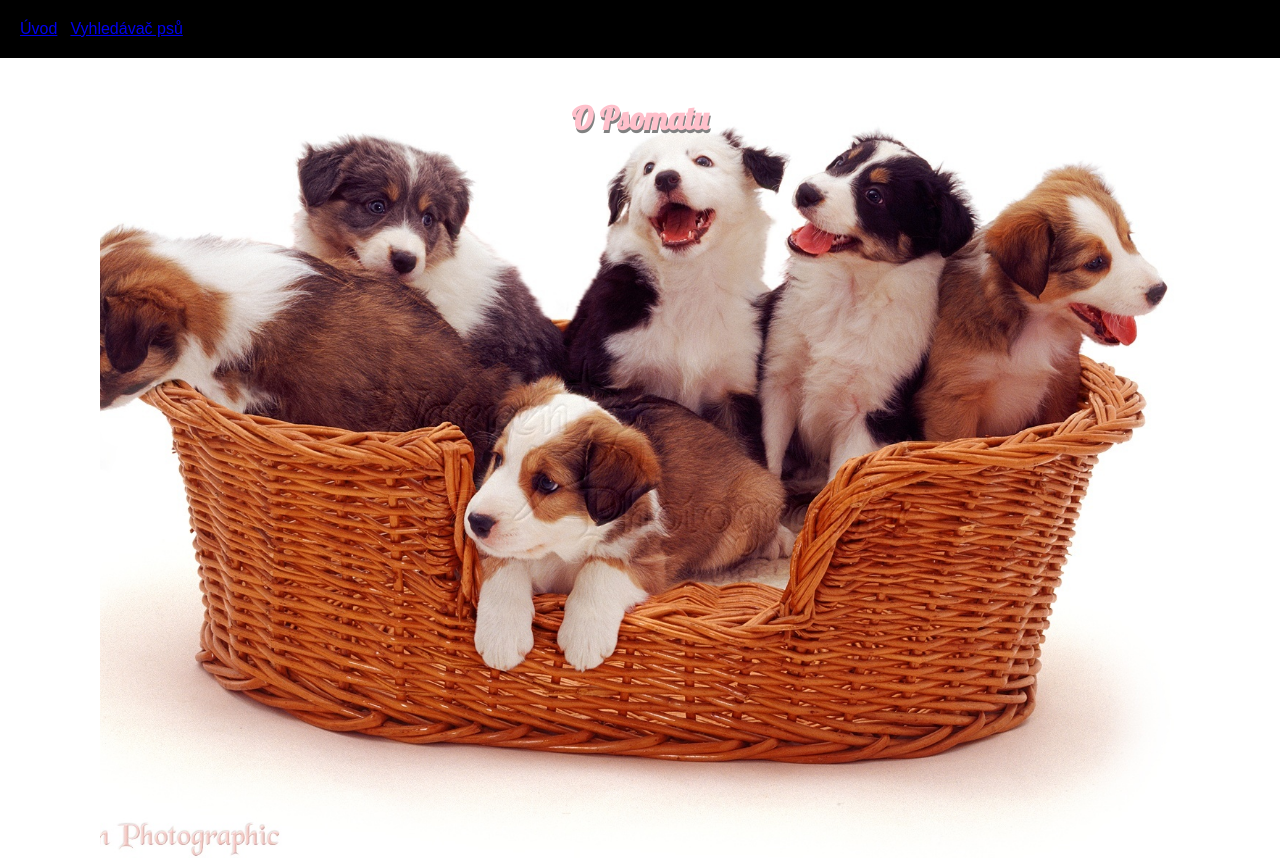
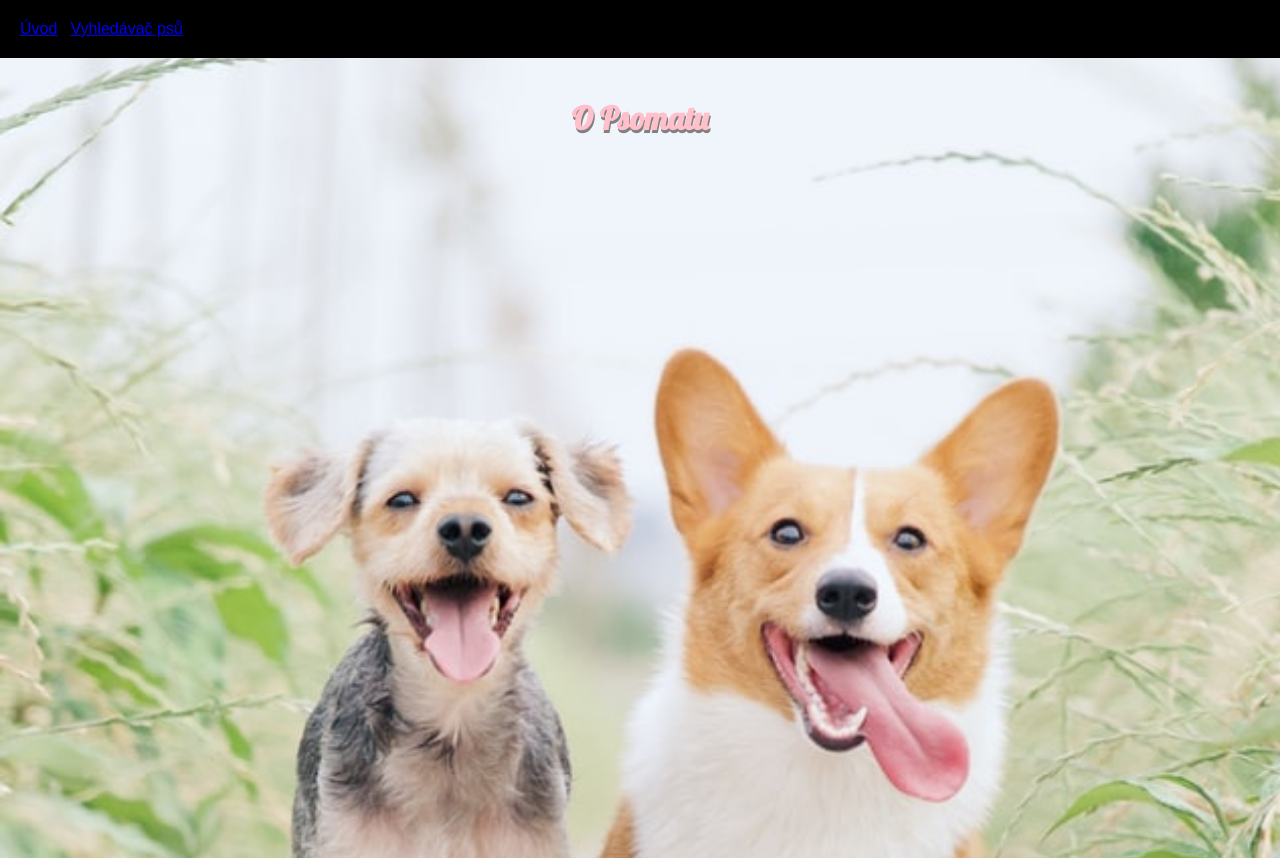
Before and after one commit to terezakuk/Psomat, a Vue app: page / in a window 1280 px wide. Shown: the top 860 px of the page. Built offline with nearby package versions, Linux system fonts and the light colour scheme.

Commit message:
Nová úvodní fotka
stejný název, oddělání marginu

```diff
--- a/src/App.vue
+++ b/src/App.vue
@@ -19,15 +19,20 @@
 }
 
 .home {
-  background: #68727c url('/images/background_image.jpg') center/cover no-repeat ;
+  background: #68727c url('/images/background_image.jpg')/*  center/cover no-repeat */ ;
   display: grid;
   grid-template-columns: 1fr;
   grid-template-rows: 100vh;
   font-family: 'Lobster', cursive;
-  margin-right: 100px;
-  margin-left: 100px;
+/*   margin-right: 50px;
+  margin-left: 50px; */
   color: pink;
   text-shadow: 1px 3px gray;
+  max-height: 951px;
+  min-width: 400px;
+  background-position: center;
+  background-repeat: no-repeat;
+  background-size: cover;
 }
 
 .popis {
```
Also changed, not shown: public/images/background_image.jpg.
